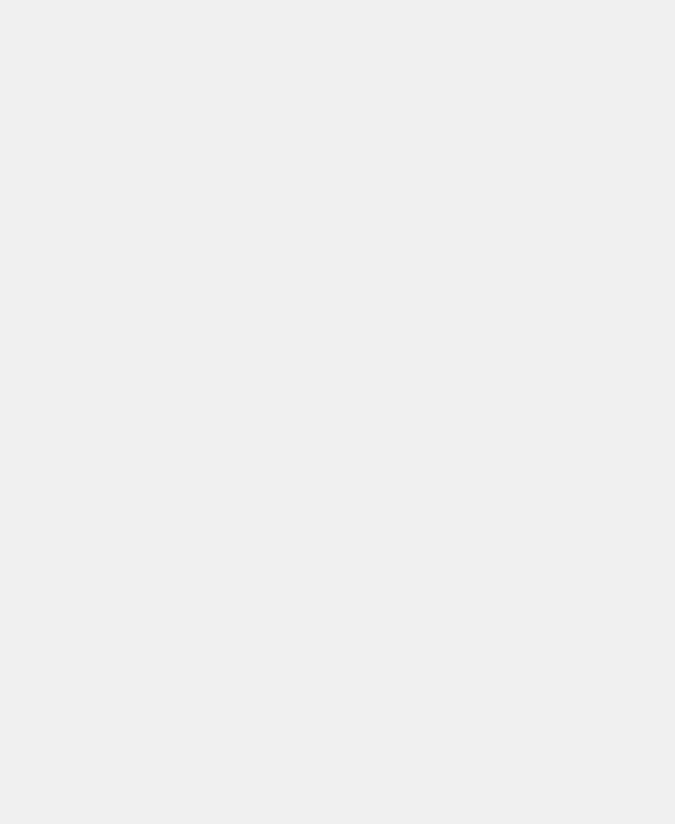
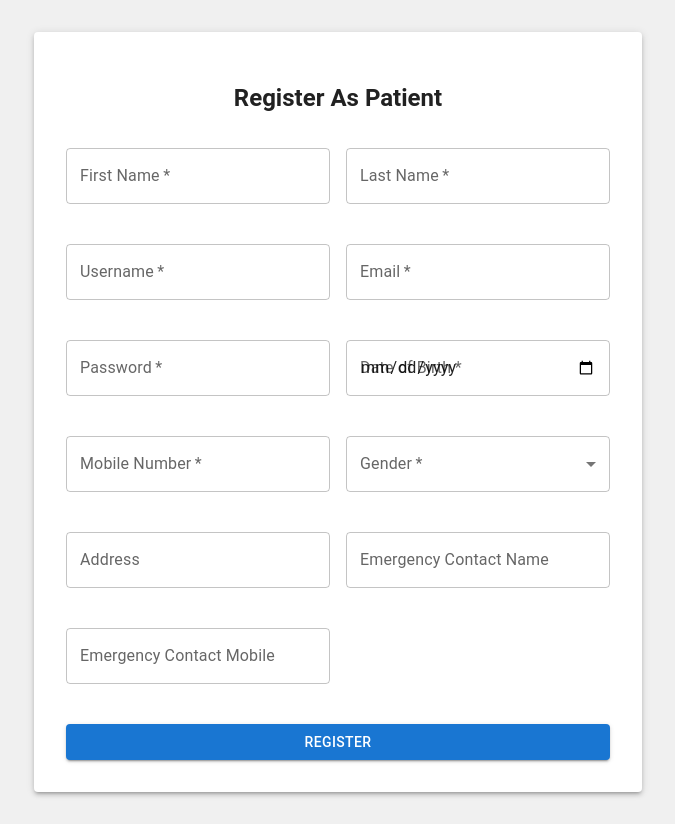
Before and after one commit to advanced-computer-lab-2023/MangoDB-Pharmacy, a React (Create React App) app in the folder reactfile/: page /patientReg in a window 1280 px wide. Shown: the whole page, without its empty margins (302-977 px from the left). Before the commit the page ends 800 px from the top, so only its background shows below. Built offline with nearby package versions, Linux system fonts and the light colour scheme.

Commit message:
Token problem
Needs fix

```diff
--- a/reactfile/src/App.js
+++ b/reactfile/src/App.js
@@ -3,6 +3,7 @@ import Home from "./pages/Home";
 import Dashboard from "./components/Dashboard";
 import { BrowserRouter as Router, Switch, Route } from "react-router-dom";
 import ViewMeds from "./pages/viewMeds";
+import PatientReg from "./pages/patientReg";
 
 function App() {
   return (
@@ -19,6 +20,9 @@ function App() {
             <Route path="/viewMeds">
               <ViewMeds />
             </Route>
+            <Route path="/patientReg">
+              <PatientReg />
+            </Route>
           </Switch>
         </div>
       </div>
--- a/reactfile/src/pages/Home.js
+++ b/reactfile/src/pages/Home.js
@@ -10,6 +10,9 @@ const Home = () => {
       <button onClick={() => history.push("/")}>Home</button>
       <button onClick={() => history.push("/dashboard")}>Dashboard</button>
       <button onClick={() => history.push("/viewMeds")}>Get meds</button>
+      <button onClick={() => history.push("/patientReg")}>
+        Register as a patient
+      </button>
     </div>
   );
 };
--- /dev/null
+++ b/reactfile/src/pages/patientReg.js
@@ -0,0 +1,306 @@
+import React, { useState } from "react";
+import { useHistory } from "react-router-dom";
+import {
+  Button,
+  TextField,
+  Select,
+  MenuItem,
+  FormControl,
+  InputLabel,
+  Grid,
+  Paper,
+  Dialog,
+  DialogTitle,
+  DialogContent,
+  DialogContentText,
+  DialogActions,
+  CircularProgress,
+} from "@mui/material";
+import { patientReg as PatientRegService } from "../services/api";
+
+const PatientReg = () => {
+  const [patient, setPatient] = useState({
+    // Patient Model Fields
+    gender: "",
+    mobile: "",
+    addresses: [],
+    emergency: { name: "", mobile: "" },
+    family: [],
+    cart: [],
+
+    // User Model Fields
+    username: "",
+    email: "",
+    password: "",
+    firstName: "",
+    lastName: "",
+    dob: "",
+    userType: "patient",
+    accountStatus: "active",
+  });
+
+  const [isPending, setIsPending] = useState(false);
+  const [successOpen, setSuccessOpen] = useState(false);
+  const [errorOpen, setErrorOpen] = useState(false);
+  const history = useHistory();
+
+  const handleSuccessClose = () => {
+    setSuccessOpen(false);
+    history.push("/Home"); // Redirect to the login page after successful registration
+  };
+
+  const handleErrorClose = () => {
+    setErrorOpen(false);
+  };
+
+  const handleSubmit = async (e) => {
+    e.preventDefault();
+
+    setIsPending(true);
+
+    try {
+      await PatientRegService(patient);
+      setIsPending(false);
+      setSuccessOpen(true);
+
+      // Redirect to home after 7 seconds
+      setTimeout(() => {
+        history.push("/Home");
+      }, 7000);
+    } catch (error) {
+      console.error("Error adding patient:", error);
+      setIsPending(false);
+      setErrorOpen(true);
+    }
+  };
+
+  const handleChange = (e) => {
+    const { name, value } = e.target;
+    setPatient((prevPatient) => ({
+      ...prevPatient,
+      [name]: value,
+    }));
+  };
+
+  const handleEmergencyChange = (e) => {
+    const { name, value } = e.target;
+    setPatient((prevPatient) => ({
+      ...prevPatient,
+      emergency: { ...prevPatient.emergency, [name]: value },
+    }));
+  };
+
+  const handleFamilyChange = (index, e) => {
+    const { name, value } = e.target;
+    setPatient((prevPatient) => {
+      const updatedFamily = [...prevPatient.family];
+      updatedFamily[index] = { ...updatedFamily[index], [name]: value };
+      return { ...prevPatient, family: updatedFamily };
+    });
+  };
+
+  return (
+    <Grid container justifyContent="center" style={{ padding: "2rem" }}>
+      <Grid item xs={12} md={8} lg={6}>
+        <Paper elevation={3} style={{ padding: "2rem" }}>
+          <h2>Register As Patient</h2>
+          <form onSubmit={handleSubmit}>
+            <Grid container spacing={2}>
+              <Grid item xs={12} sm={6}>
+                <TextField
+                  label="First Name"
+                  name="firstName"
+                  value={patient.firstName}
+                  onChange={handleChange}
+                  fullWidth
+                  required
+                  margin="normal"
+                />
+              </Grid>
+
+              <Grid item xs={12} sm={6}>
+                <TextField
+                  label="Last Name"
+                  name="lastName"
+                  value={patient.lastName}
+                  onChange={handleChange}
+                  fullWidth
+                  required
+                  margin="normal"
+                />
+              </Grid>
+
+              <Grid item xs={12} sm={6}>
+                <TextField
+                  label="Username"
+                  name="username"
+                  value={patient.username}
+                  onChange={handleChange}
+                  fullWidth
+                  required
+                  margin="normal"
+                />
+              </Grid>
+
+              <Grid item xs={12} sm={6}>
+                <TextField
+                  label="Email"
+                  name="email"
+                  value={patient.email}
+                  onChange={handleChange}
+                  fullWidth
+                  required
+                  margin="normal"
+                />
+              </Grid>
+
+              <Grid item xs={12} sm={6}>
+                <TextField
+                  label="Password"
+                  type="password"
+                  name="password"
+                  value={patient.password}
+                  onChange={handleChange}
+                  fullWidth
+                  required
+                  margin="normal"
+                />
+              </Grid>
+
+              <Grid item xs={12} sm={6}>
+                <TextField
+                  label="Date of Birth"
+                  type="date"
+                  name="dob"
+                  value={patient.dob}
+                  onChange={handleChange}
+                  fullWidth
+                  required
+                  margin="normal"
+                />
+              </Grid>
+
+              <Grid item xs={12} sm={6}>
+                <TextField
+                  label="Mobile Number"
+                  type="tel"
+                  name="mobile"
+                  value={patient.mobile}
+                  onChange={handleChange}
+                  fullWidth
+                  required
+                  margin="normal"
+                />
+              </Grid>
+
+              <Grid item xs={12} sm={6}>
+                <FormControl fullWidth required margin="normal">
+                  <InputLabel>Gender</InputLabel>
+                  <Select
+                    name="gender"
+                    value={patient.gender}
+                    onChange={handleChange}
+                  >
+                    <MenuItem value="male">Male</MenuItem>
+                    <MenuItem value="female">Female</MenuItem>
+                  </Select>
+                </FormControl>
+              </Grid>
+
+              <Grid item xs={12} sm={6}>
+                <TextField
+                  label="Address"
+                  name="addresses"
+                  value={patient.addresses}
+                  onChange={handleChange}
+                  fullWidth
+                  margin="normal"
+                />
+              </Grid>
+
+              <Grid item xs={12} sm={6}>
+                <TextField
+                  label="Emergency Contact Name"
+                  name="name"
+                  value={patient.emergency.name}
+                  onChange={handleEmergencyChange}
+                  fullWidth
+                  margin="normal"
+                />
+              </Grid>
+
+              <Grid item xs={12} sm={6}>
+                <TextField
+                  label="Emergency Contact Mobile"
+                  name="mobile"
+                  value={patient.emergency.mobile}
+                  onChange={handleEmergencyChange}
+                  fullWidth
+                  margin="normal"
+                />
+              </Grid>
+
+              {patient.family.map((familyMember, index) => (
+                <Grid item xs={12} key={index}>
+                  <TextField
+                    label={`Family Member ${index + 1} Name`}
+                    name="name"
+                    value={familyMember.name}
+                    onChange={(e) => handleFamilyChange(index, e)}
+                    fullWidth
+                    margin="normal"
+                  />
+                </Grid>
+              ))}
+            </Grid>
+
+            <Button
+              variant="contained"
+              type="submit"
+              fullWidth
+              style={{ marginTop: "2rem" }}
+            >
+              {isPending ? (
+                <CircularProgress size={24} color="inherit" />
+              ) : (
+                "Register"
+              )}
+            </Button>
+          </form>
+        </Paper>
+      </Grid>
+
+      <Dialog open={successOpen} onClose={handleSuccessClose}>
+        <DialogTitle>{"Patient Registered Successfully"}</DialogTitle>
+        <DialogContent>
+          <DialogContentText>
+            Patient registration was successful. You will be redirected to the
+            home page shortly.
+          </DialogContentText>
+        </DialogContent>{" "}
+        {/* Add this closing tag */}
+        <DialogActions>
+          <Button onClick={handleSuccessClose} autoFocus>
+            OK
+          </Button>
+        </DialogActions>
+      </Dialog>
+      {/* Error Dialog */}
+      <Dialog open={errorOpen} onClose={handleErrorClose}>
+        <DialogTitle>{"Failed to Register Patient"}</DialogTitle>
+        <DialogContent>
+          <DialogContentText>
+            Patient registration failed. Please try again.
+          </DialogContentText>
+        </DialogContent>
+        <DialogActions>
+          <Button onClick={handleErrorClose} autoFocus>
+            OK
+          </Button>
+        </DialogActions>
+      </Dialog>
+    </Grid>
+  );
+};
+
+export default PatientReg;
--- a/reactfile/src/services/api.js
+++ b/reactfile/src/services/api.js
@@ -10,4 +10,6 @@ const API = axios.create({
 
 export const viewMeds = () => API.get("/patient/viewMed");
 
+export const patientReg = (patient) =>
+  API.post("/patient/createPatient", patient);
 export default API;
```
Also changed, not shown: 1 other file (tests, documents, lock files or other folders).
